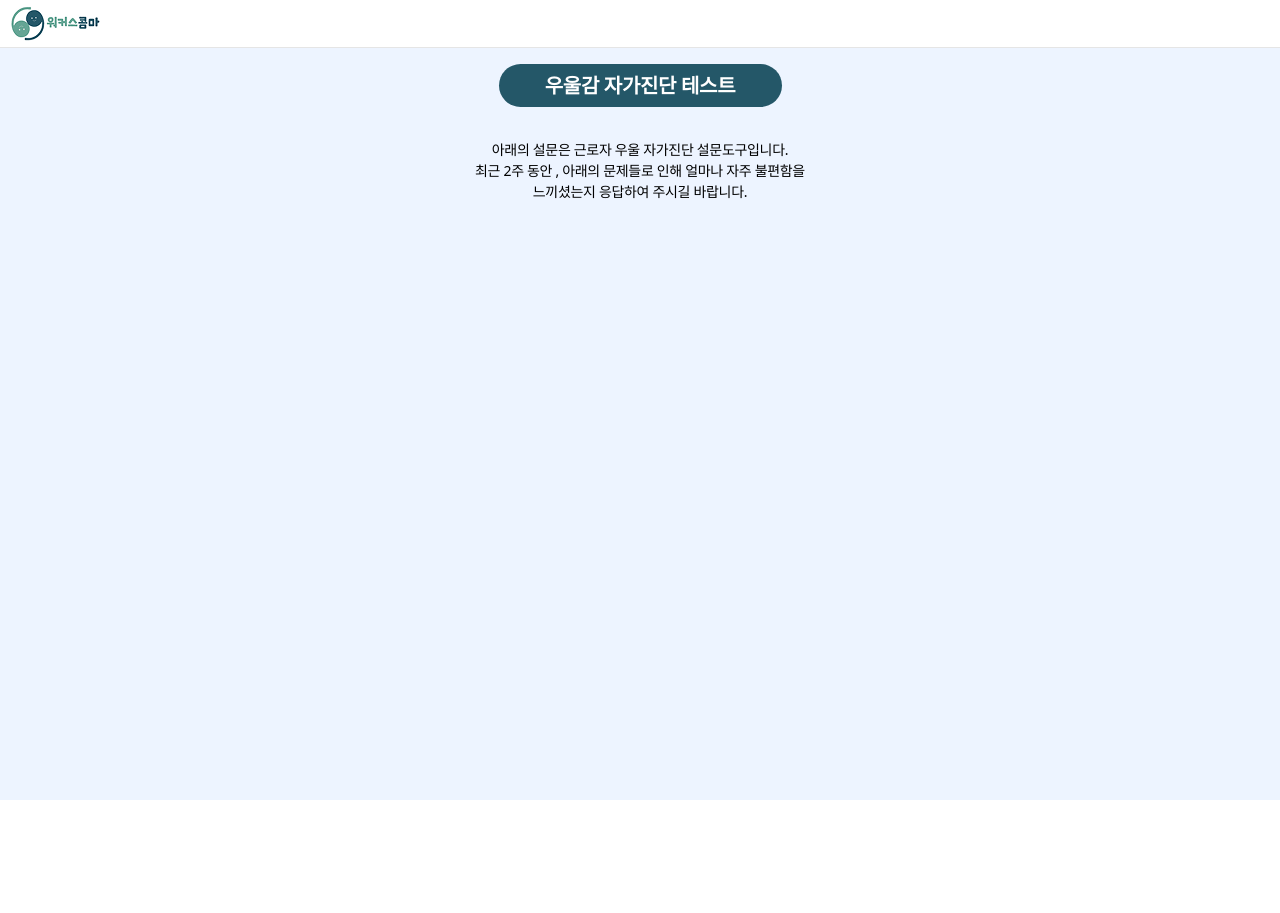
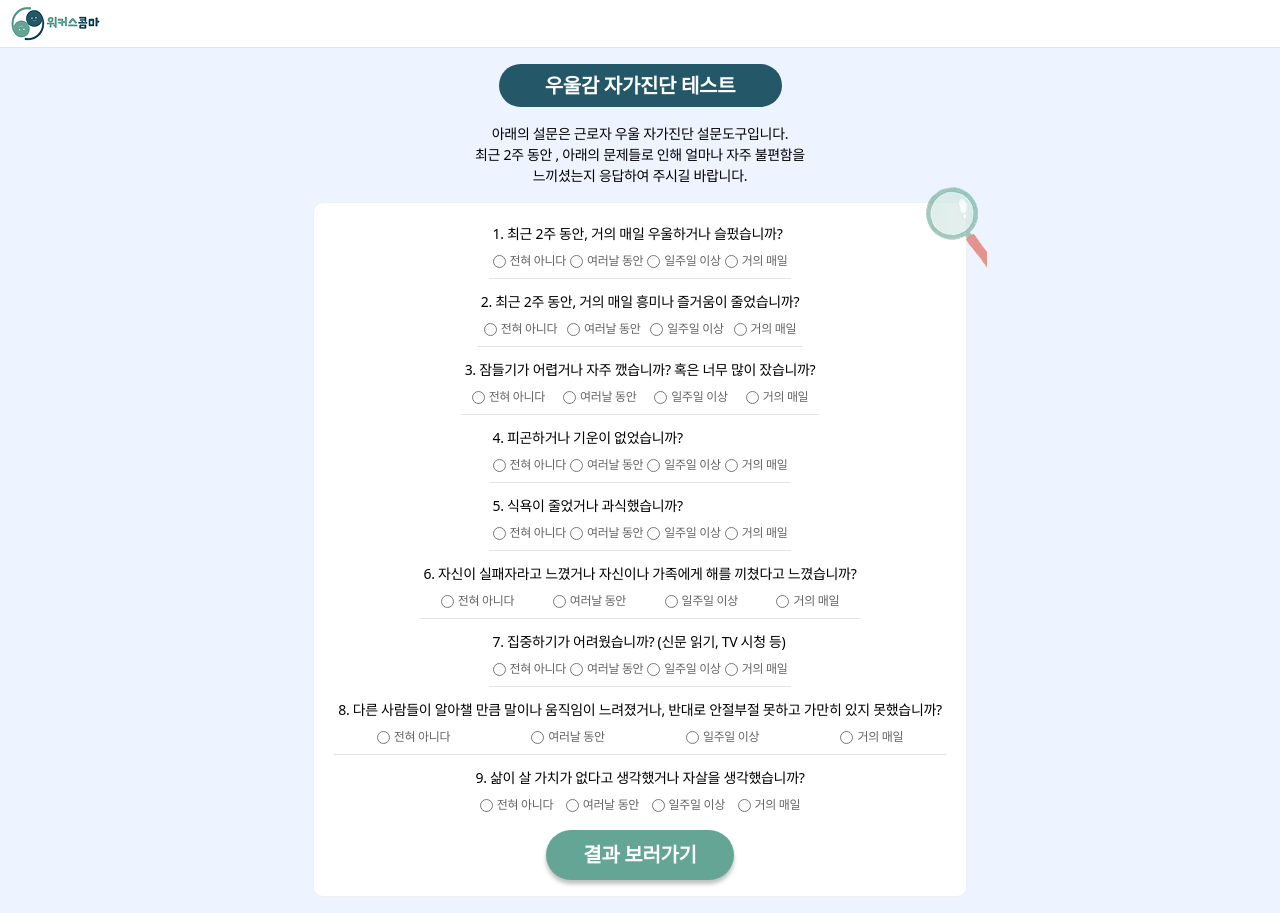
Before and after one commit to WorkersComma/workerscomma.github.io, a React (Vite) app: page /self-diagnosis/depression in a window 1280 px wide. Before the commit the page ends 800 px from the top, so only its background shows below. Built offline with nearby package versions, Linux system fonts and the light colour scheme; a web font is replaced by a local one.

Commit message:
feat: 각 테스트에 문항 렌더링

```diff
--- a/src/features/self-diagnosis/anxiety/AnxietyTestPage.tsx
+++ b/src/features/self-diagnosis/anxiety/AnxietyTestPage.tsx
@@ -1,21 +1,82 @@
 import type { FC } from "react";
 import { Heading1 } from "../../../shared/components/Heading1";
 import testSet from "./test-set.json";
+import magnifier from "../assets/magnifier.webp";
+import magnifier2x from "../assets/magnifier@2x.webp";
 
 export const AnxietyTestPage: FC = () => {
   return (
     <div className="flex flex-col gap-4 items-center p-4">
       <Heading1>불안감 자가진단 테스트</Heading1>
 
-      <p className="text-[0.875rem] text-center mt-4">
-        아래의 설문은 불안감과 관련한 인지적, 정서적, 신체적 증상에
+      <p className="text-[0.875rem] text-center leading-5">
+        아래의 설문은 불안감과 관련한 인지적,
         <br />
-        대한 검사입니다. 지난 2주일 동안 당신이 다음의 문제들로 인해서
+        정서적, 신체적 증상에 대한 검사입니다.
+        <br />
+        지난 2주일 동안 당신이 다음의 문제들로 인해서
         <br />
         얼마나 자주 방해를 받았는지 응답하여 주시길 바랍니다.
       </p>
 
-      <div className="mt-4"></div>
+      <div className="relative">
+        <img
+          className="absolute z-10 bg-transparent pointer-events-none -right-[20px] -top-[35px]"
+          src={magnifier}
+          srcSet={`${magnifier2x} 2x`}
+          alt="돋보기"
+        />
+
+        <form
+          className="max-w-3xl w-full flex flex-col items-center gap-2 bg-white rounded-[10px] border border-[#EEF0F3] py-4 px-5"
+          onSubmit={(e) => {
+            e.preventDefault();
+          }}
+        >
+          {testSet.map((test, index) => (
+            <div
+              key={test.question}
+              className="border-b last-of-type:border-none border-b-[#E5E5E5] p-1 pb-2"
+            >
+              <fieldset>
+                <legend className="font-medium text-[0.875rem]">
+                  {index + 1}. {test.question}
+                </legend>
+
+                <div className="mt-2 flex flex-wrap gap-1 justify-around">
+                  {test.options.map((option) => (
+                    <div
+                      key={`${test.question}-${option.label}`}
+                      className="flex items-center gap-1"
+                    >
+                      <input
+                        type="radio"
+                        name={`${test.question}`}
+                        id={`${test.question}-${option.label}`}
+                        value={option.value}
+                        required
+                      />
+                      <label
+                        htmlFor={`${test.question}-${option.label}`}
+                        className="text-[0.75rem] font-medium text-[#636363]"
+                      >
+                        {option.label}
+                      </label>
+                    </div>
+                  ))}
+                </div>
+              </fieldset>
+            </div>
+          ))}
+
+          <button
+            type="submit"
+            className="w-[188px] h-[50px] rounded-[40px] bg-[#65A595] text-white font-bold text-[1.25rem] shadow-[0px_4px_4px_rgb(0_0_0/0.25)]"
+          >
+            결과 보러가기
+          </button>
+        </form>
+      </div>
     </div>
   );
 };
--- a/src/features/self-diagnosis/depression/DepressionTestPage.tsx
+++ b/src/features/self-diagnosis/depression/DepressionTestPage.tsx
@@ -1,13 +1,15 @@
 import type { FC } from "react";
 import { Heading1 } from "../../../shared/components/Heading1";
 import testSet from "./test-set.json";
+import magnifier from "../assets/magnifier.webp";
+import magnifier2x from "../assets/magnifier@2x.webp";
 
 export const DepressionTestPage: FC = () => {
   return (
     <div className="flex flex-col gap-4 items-center p-4">
       <Heading1>우울감 자가진단 테스트</Heading1>
 
-      <p className="text-[0.875rem] text-center mt-4">
+      <p className="text-[0.875rem] text-center">
         아래의 설문은 근로자 우울 자가진단 설문도구입니다.
         <br />
         최근 2주 동안 , 아래의 문제들로 인해 얼마나 자주 불편함을
@@ -15,7 +17,64 @@ export const DepressionTestPage: FC = () => {
         느끼셨는지 응답하여 주시길 바랍니다.
       </p>
 
-      <div className="mt-4"></div>
+      <div className="relative">
+        <img
+          className="absolute z-10 bg-transparent pointer-events-none -right-[20px] -top-[35px]"
+          src={magnifier}
+          srcSet={`${magnifier2x} 2x`}
+          alt="돋보기"
+        />
+
+        <form
+          className="max-w-3xl w-full flex flex-col items-center gap-2 bg-white rounded-[10px] border border-[#EEF0F3] py-4 px-5"
+          onSubmit={(e) => {
+            e.preventDefault();
+          }}
+        >
+          {testSet.map((test, index) => (
+            <div
+              key={test.question}
+              className="border-b last-of-type:border-none border-b-[#E5E5E5] p-1 pb-2"
+            >
+              <fieldset>
+                <legend className="font-medium text-[0.875rem]">
+                  {index + 1}. {test.question}
+                </legend>
+
+                <div className="mt-2 flex flex-wrap gap-1 justify-around">
+                  {test.options.map((option) => (
+                    <div
+                      key={`${test.question}-${option.label}`}
+                      className="flex items-center gap-1"
+                    >
+                      <input
+                        type="radio"
+                        name={`${test.question}`}
+                        id={`${test.question}-${option.label}`}
+                        value={option.value}
+                        required
+                      />
+                      <label
+                        htmlFor={`${test.question}-${option.label}`}
+                        className="text-[0.75rem] font-medium text-[#636363]"
+                      >
+                        {option.label}
+                      </label>
+                    </div>
+                  ))}
+                </div>
+              </fieldset>
+            </div>
+          ))}
+
+          <button
+            type="submit"
+            className="w-[188px] h-[50px] rounded-[40px] bg-[#65A595] text-white font-bold text-[1.25rem] shadow-[0px_4px_4px_rgb(0_0_0/0.25)]"
+          >
+            결과 보러가기
+          </button>
+        </form>
+      </div>
     </div>
   );
 };
--- a/src/features/self-diagnosis/stress/StressTestPage.tsx
+++ b/src/features/self-diagnosis/stress/StressTestPage.tsx
@@ -1,13 +1,18 @@
 import type { FC } from "react";
 import { Heading1 } from "../../../shared/components/Heading1";
-import testSet from "./test-set.json";
+import testSetJson from "./test-set.json";
+import type { TestSet } from "./types";
+import magnifier from "../assets/magnifier.webp";
+import magnifier2x from "../assets/magnifier@2x.webp";
+
+const testSet = testSetJson as TestSet;
 
 export const StressTestPage: FC = () => {
   return (
     <div className="flex flex-col gap-4 items-center p-4">
       <Heading1>직무 스트레스 자가진단 테스트</Heading1>
 
-      <p className="text-[0.875rem] text-center mt-4">
+      <p className="text-[0.875rem] text-center">
         아래의 설문은 귀하의 직무수행 과정에서의
         <br />
         직무 스트레스 수준을 평가하기 위한 것입니다.
@@ -15,7 +20,64 @@ export const StressTestPage: FC = () => {
         최근 한 달 동안의 느낌과 경험을 토대로 응답하여 주시길 바랍니다.
       </p>
 
-      <div className="mt-4"></div>
+      <div className="relative">
+        <img
+          className="absolute z-10 bg-transparent pointer-events-none -right-[20px] -top-[35px]"
+          src={magnifier}
+          srcSet={`${magnifier2x} 2x`}
+          alt="돋보기"
+        />
+
+        <form
+          className="max-w-3xl w-full flex flex-col items-center gap-2 bg-white rounded-[10px] border border-[#EEF0F3] py-4 px-5"
+          onSubmit={(e) => {
+            e.preventDefault();
+          }}
+        >
+          {testSet.map((test, index) => (
+            <div
+              key={test.question}
+              className="border-b last-of-type:border-none border-b-[#E5E5E5] p-1 pb-2"
+            >
+              <fieldset>
+                <legend className="font-medium text-[0.875rem]">
+                  {index + 1}. {test.question}
+                </legend>
+
+                <div className="mt-2 flex flex-wrap gap-1 justify-around">
+                  {test.options.map((option) => (
+                    <div
+                      key={`${test.question}-${option.label}`}
+                      className="flex items-center gap-1"
+                    >
+                      <input
+                        type="radio"
+                        name={`${test.question}`}
+                        id={`${test.question}-${option.label}`}
+                        value={option.value}
+                        required
+                      />
+                      <label
+                        htmlFor={`${test.question}-${option.label}`}
+                        className="text-[0.75rem] font-medium text-[#636363]"
+                      >
+                        {option.label}
+                      </label>
+                    </div>
+                  ))}
+                </div>
+              </fieldset>
+            </div>
+          ))}
+
+          <button
+            type="submit"
+            className="w-[188px] h-[50px] rounded-[40px] bg-[#65A595] text-white font-bold text-[1.25rem] shadow-[0px_4px_4px_rgb(0_0_0/0.25)]"
+          >
+            결과 보러가기
+          </button>
+        </form>
+      </div>
     </div>
   );
 };
--- /dev/null
+++ b/src/features/self-diagnosis/stress/types.ts
@@ -0,0 +1,30 @@
+export type Test =
+  | {
+      type: "성별";
+      question: string;
+      options: [
+        {
+          label: string;
+          value: "남자";
+        },
+        {
+          label: string;
+          value: "여자";
+        }
+      ];
+    }
+  | {
+      type:
+        | "물리환경"
+        | "직무요구"
+        | "직무자율"
+        | "관계갈등"
+        | "직무불안성"
+        | "조직체계"
+        | "보상부적절"
+        | "일-삶의 균형";
+      question: string;
+      options: { label: string; value: 1 | 2 | 3 | 4 }[];
+    };
+
+export type TestSet = Test[];
```
Also changed, not shown: src/features/self-diagnosis/assets/magnifier.webp (added), src/features/self-diagnosis/assets/magnifier@2x.webp (added).
